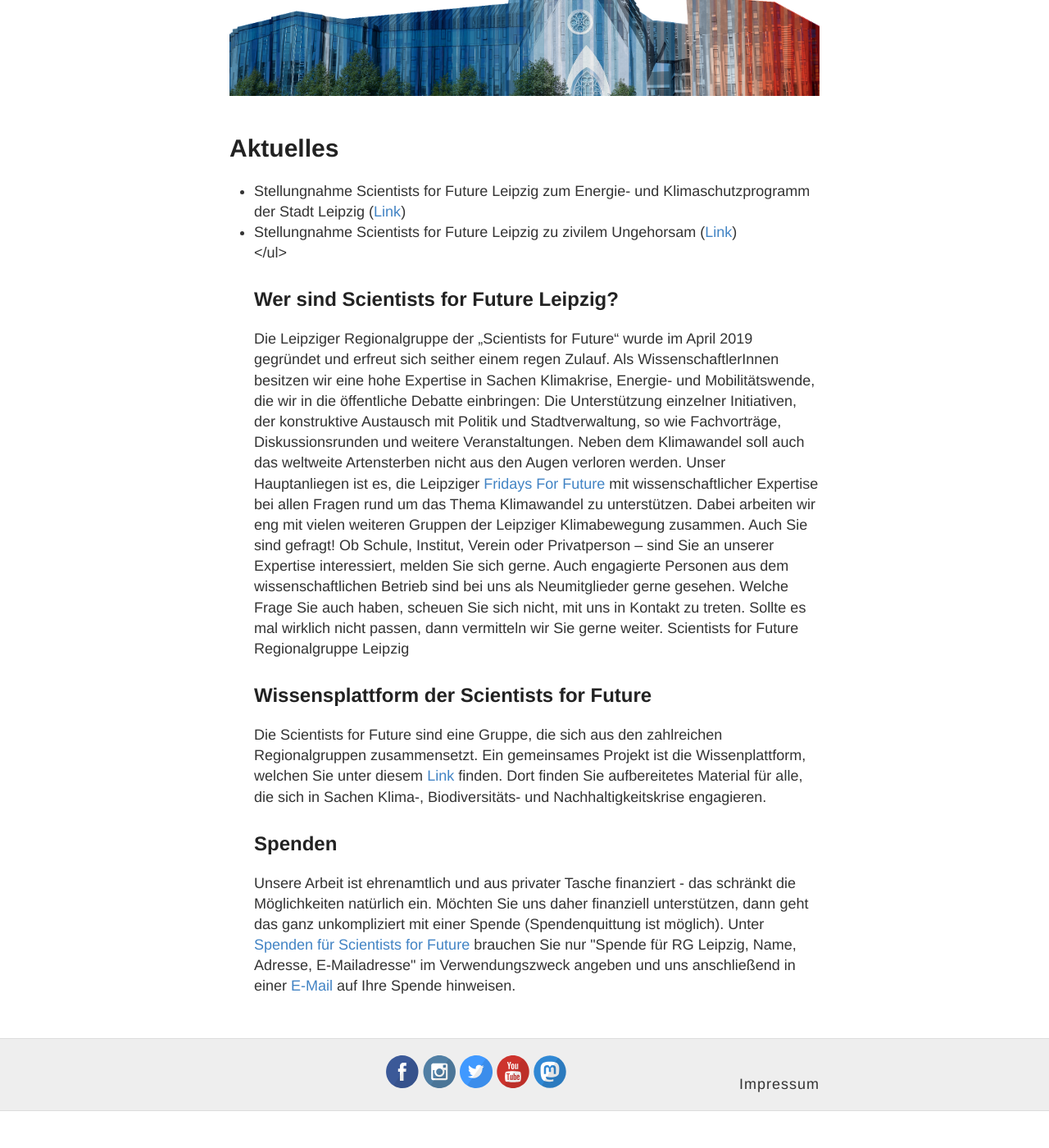
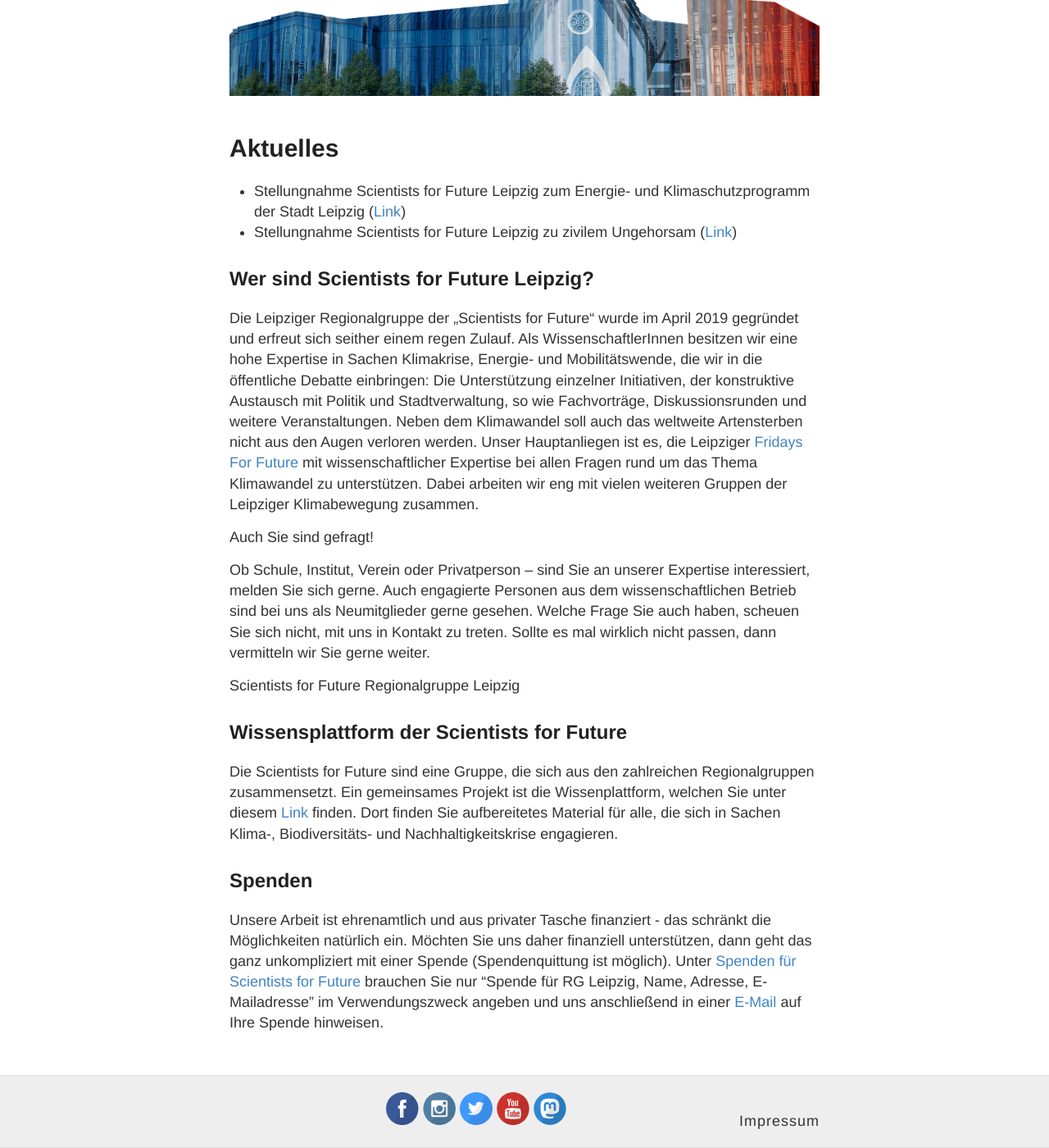
Before and after one commit to s4f-leipzig/s4f-leipzig.github.io, a Jekyll site: the page built from index.md, in a window 1280 px wide and 1400 px high, scrolled down 398 px. Shown: the whole window at 82% size. Built offline with Jekyll 4.4.1, drawn with Linux system fonts in a browser that asks for light colours; before the commit the page ends 1753 px from its top, so only the background shows below that.

Commit message:
Update index.md

```diff
--- a/index.md
+++ b/index.md
@@ -6,8 +6,8 @@
 <ul>
 <li>Stellungnahme Scientists for Future Leipzig zum Energie- und Klimaschutzprogramm der Stadt Leipzig (<a target="blank" href="https://s4f-leipzig.de/stellungnahmen">Link</a>)</li>
 
-<li>Stellungnahme Scientists for Future Leipzig zu zivilem Ungehorsam (<a target="blank" href="https://s4f-leipzig.de/stellungnahmen">Link</a>)<br>
-</ul></li>
+<li>Stellungnahme Scientists for Future Leipzig zu zivilem Ungehorsam (<a target="blank" href="https://s4f-leipzig.de/stellungnahmen">Link</a>)
+</li></ul>
 
 <h2>Wer sind Scientists for Future Leipzig?</h2>
 
```
